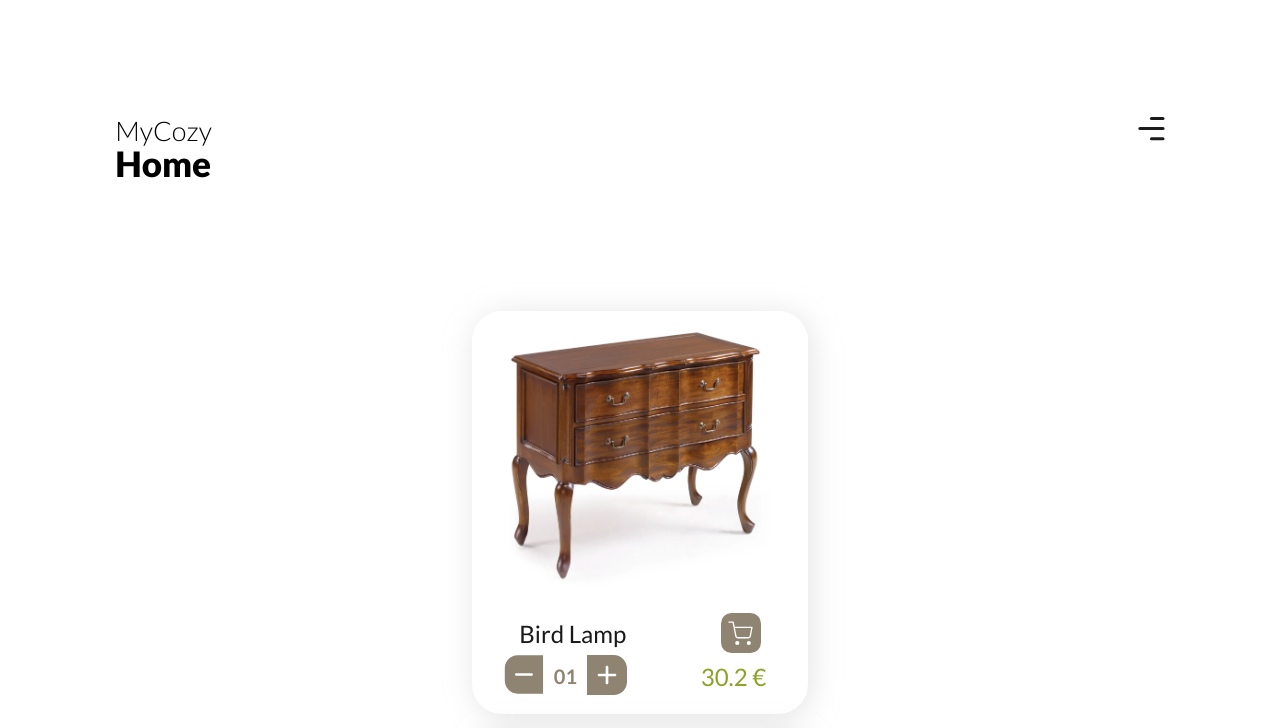
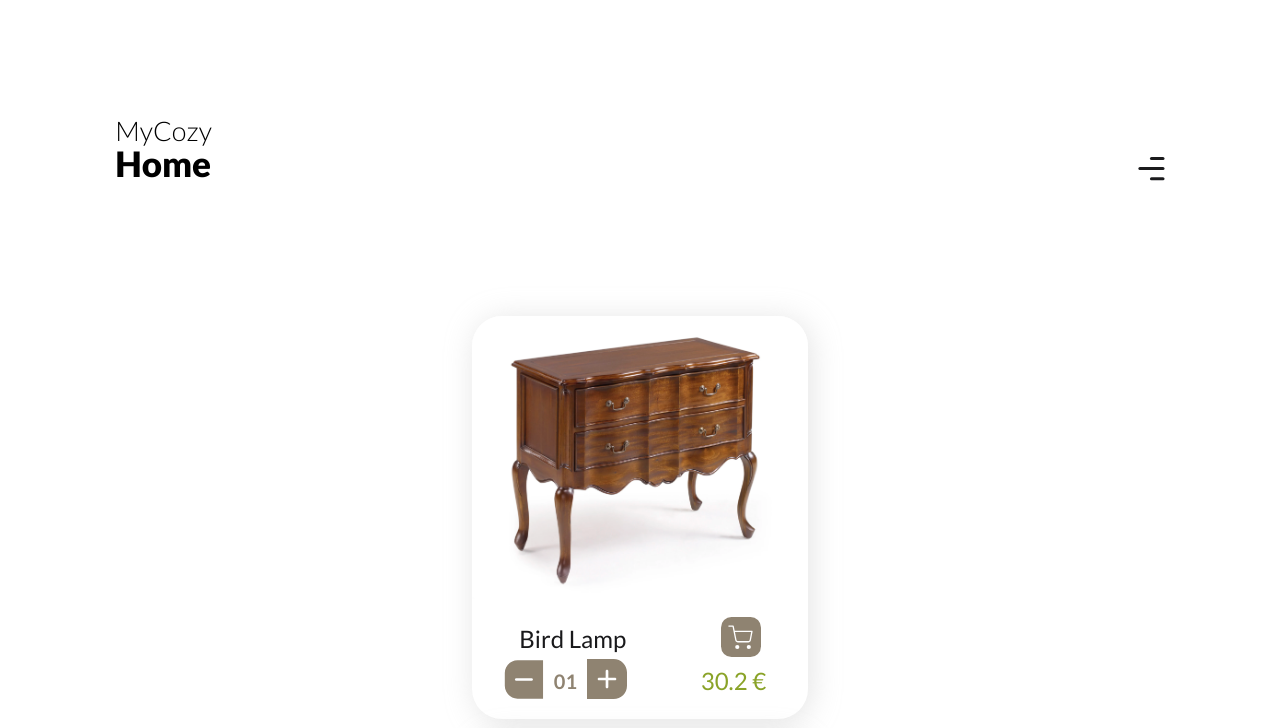
Before and after one commit to LittleZ17/MyCozyHome, a plain HTML site: page index.html in a window 1280 px wide. Shown: the top 728 px of the page. Drawn offline with nearby package versions, Linux system fonts and the light colour scheme; grey boxes are pictures that could not be loaded.

Commit message:
body with style css for responsive

```diff
--- a/index.html
+++ b/index.html
@@ -21,6 +21,9 @@
         </div>
 
         <nav id="navMenu">
+          <button id="menuBtn">
+            <img src="assets/icons/hamburger.svg" alt="Menu button" />
+          </button>
           <div class="navLinks">
             <a href="index.html"
               ><img src="assets/icons/home.svg" alt="home" />Home</a
@@ -32,9 +35,6 @@
               ><img src="assets/icons/profile.svg" alt="User" />Profile</a
             >
           </div>
-          <button id="menuBtn" class="menuBtnClass">
-            <img src="assets/icons/hamburger.svg" alt="Menu button" />
-          </button>
         </nav>
       </header>
 
--- a/styles/header.css
+++ b/styles/header.css
@@ -18,12 +18,18 @@ header h1 {
   font-weight: 900;
   font-size: 3.5rem;
 }
-.menuBtnClass {
+nav {
+  padding-top: 4%;
+  position: relative;
+}
+header nav button {
   background-color: white;
-  padding-top: 5%;
 }
 
 .navLinks {
+  display: flex;
+  flex-direction: column;
+  background: rgba(255, 255, 255, 0.95);
+  position: absolute;
   display: none;
-  /* display: block; */
 }
--- a/styles/style.css
+++ b/styles/style.css
@@ -21,9 +21,13 @@ html {
   scroll-behavior: smooth;
   font-size: 62.5%;
 }
+
+body {
+  width: 100%;
+  height: 100vh;
+}
+
 .container {
-  width: 100%;
-  min-height: 100vh;
   display: grid;
   grid-template-areas:
     "header"
```
